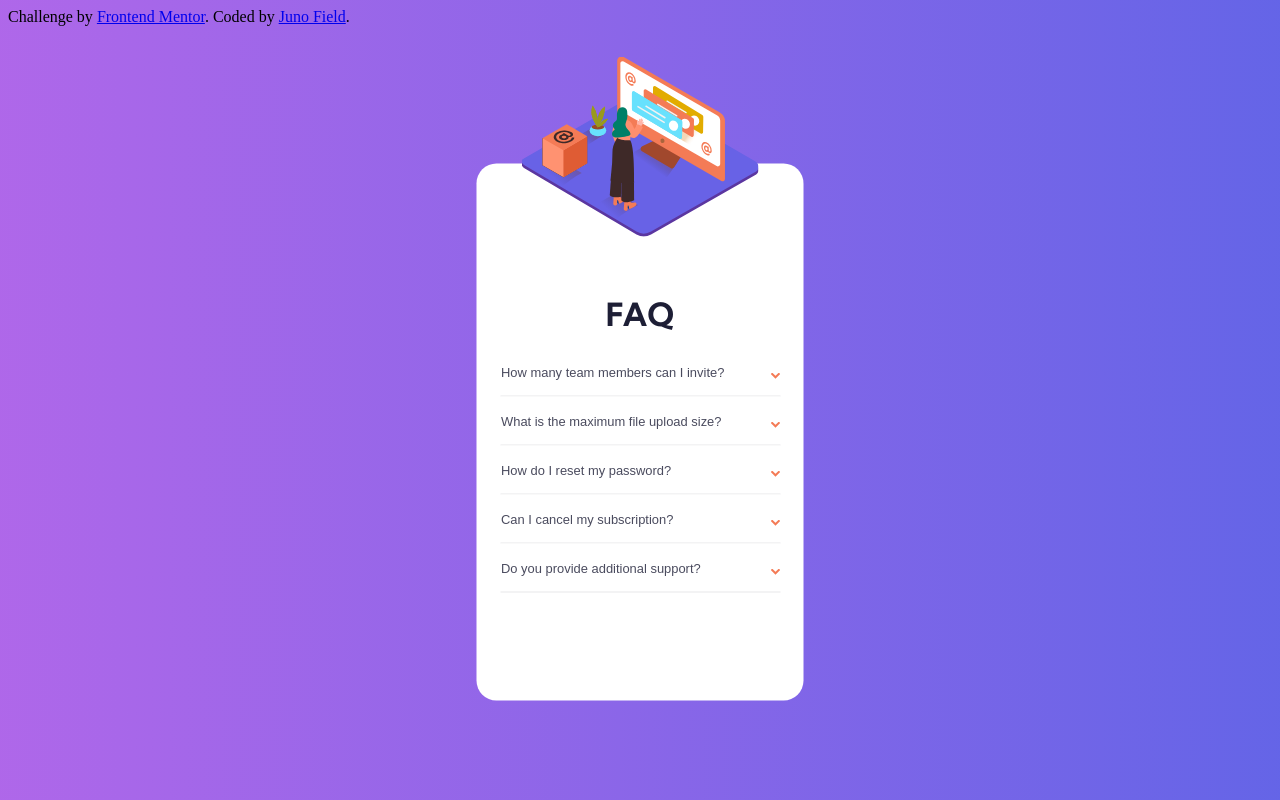
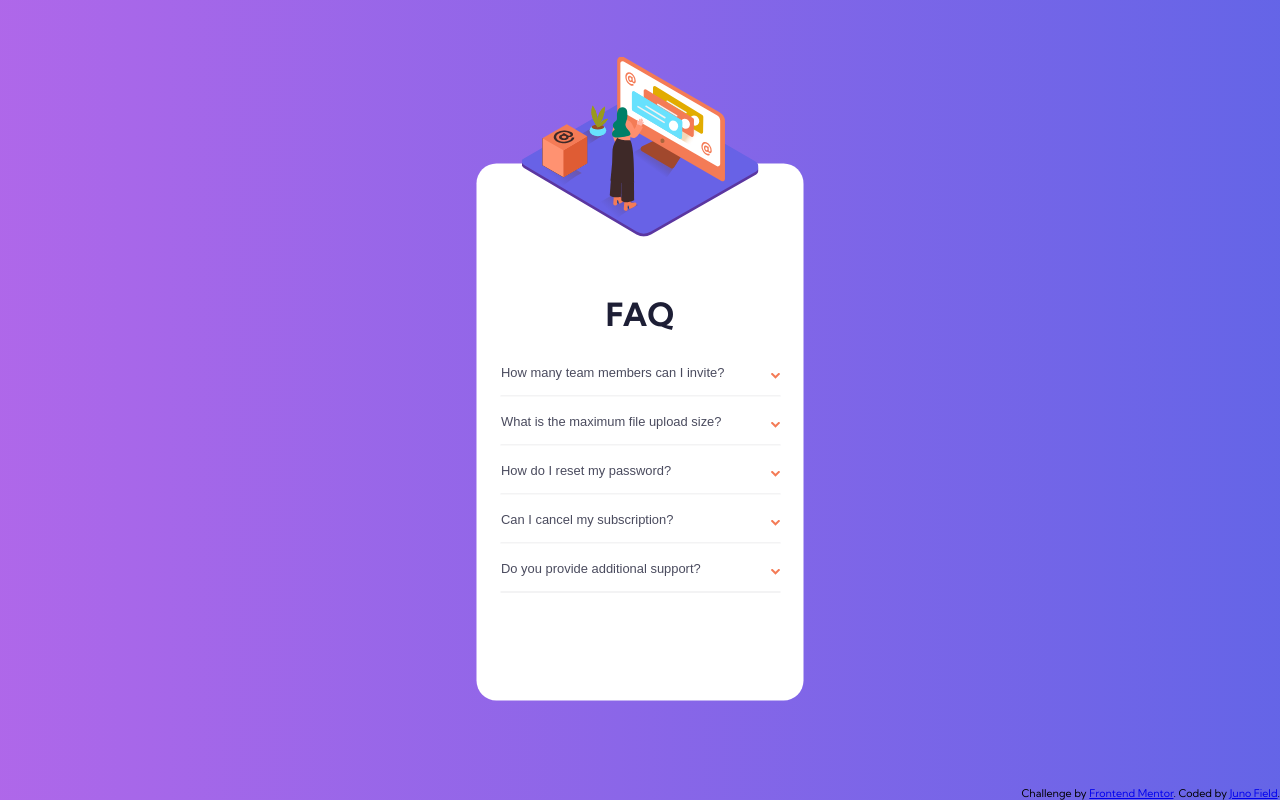
Before and after one commit to JunoField/fm5-faq-accordion-card, a website built with Parcel: page index.html in a window 1280 px wide. Built offline with nearby package versions, Linux system fonts and the light colour scheme.

Commit message:
added hover states and attribution styling

```diff
--- a/style.scss
+++ b/style.scss
@@ -68,9 +68,9 @@ body{
     background-position: 270px 25px;
     background-repeat: no-repeat;
 
-
-
-
+    &:hover{
+        color: $softRed;
+    }
 }
 
 
@@ -82,3 +82,14 @@ body{
         font-size: 9pt;
     }
 }
+
+
+
+
+.attribution{
+    font-family: 'Kumbh Sans', sans-serif;
+    font-size: 8pt;
+    position: absolute;
+    right: 0px;
+    bottom: 0px;
+}
```
Also changed, not shown: 2 other files.
